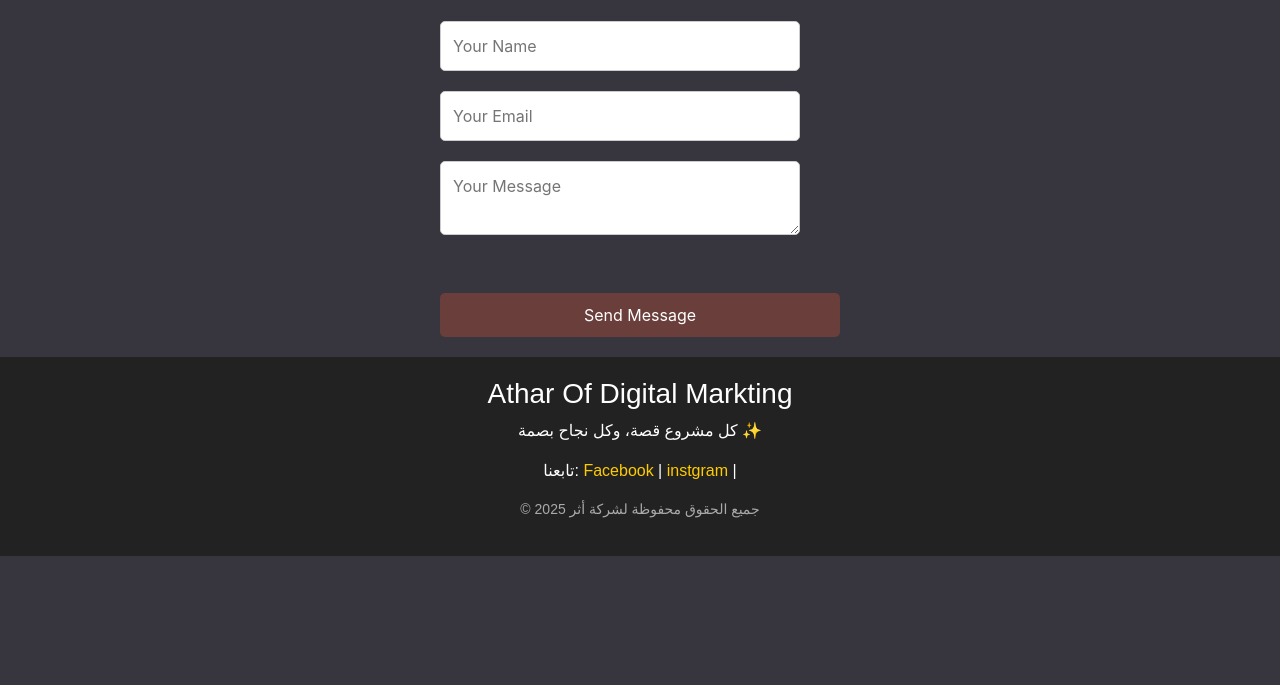
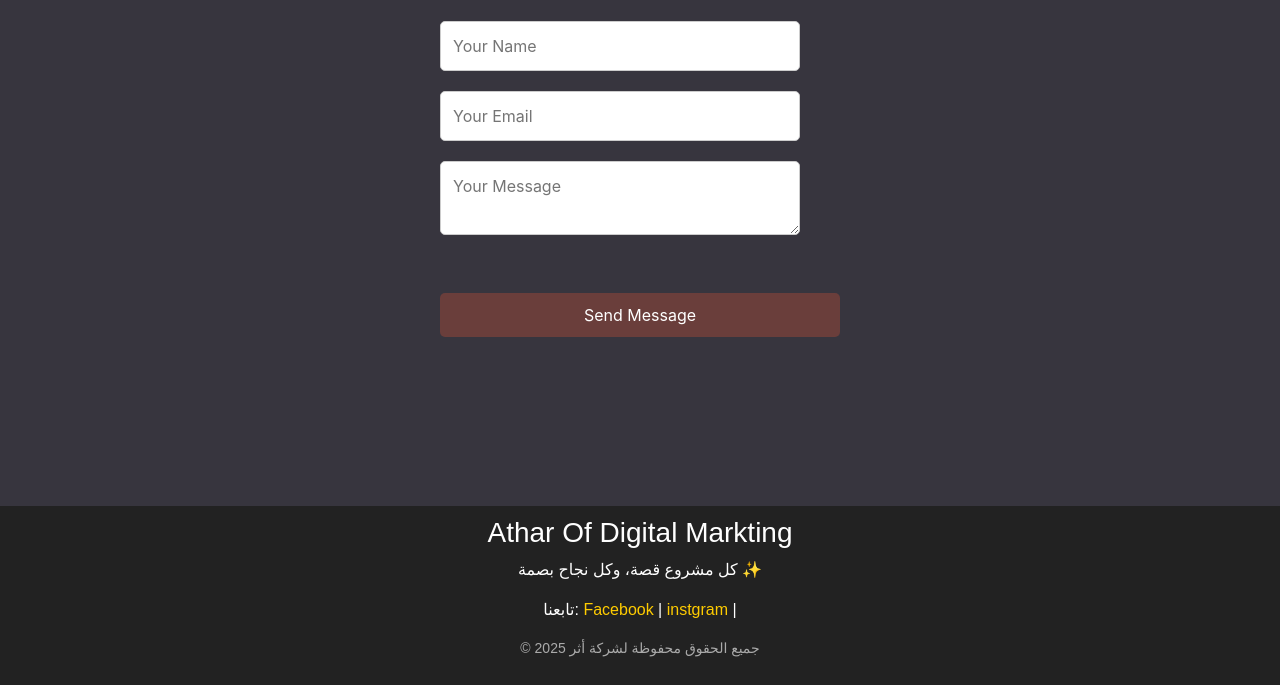
Before and after one commit to roro-233/Ather, a plain HTML site: page portfilio3.html in a window 1280 px wide. Shown: the part 115-800 px from the top of the page. Drawn offline with nearby package versions, Linux system fonts and the light colour scheme.

Commit message:
Update portfilio3.html

```diff
--- a/portfilio3.html
+++ b/portfilio3.html
@@ -146,6 +146,14 @@ footer .copy {
   font-size: 14px;
   color: #aaa;
 }
+    footer {
+  position: fixed;
+  bottom: 0;
+  left: 0;
+  width: 100%;
+  text-align: center;
+  padding: 10px;
+        }
     </style>
     </head>
  <body>
@@ -195,4 +203,5 @@ footer .copy {
 <script src="https://cdn.jsdelivr.net/npm/bootstrap@4.6.2/dist/js/bootstrap.bundle.min.js"></script>
     </body>
 
+
 </html>
```
